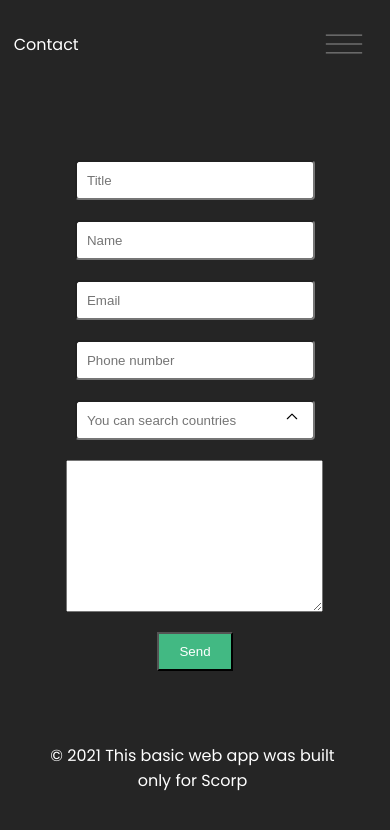
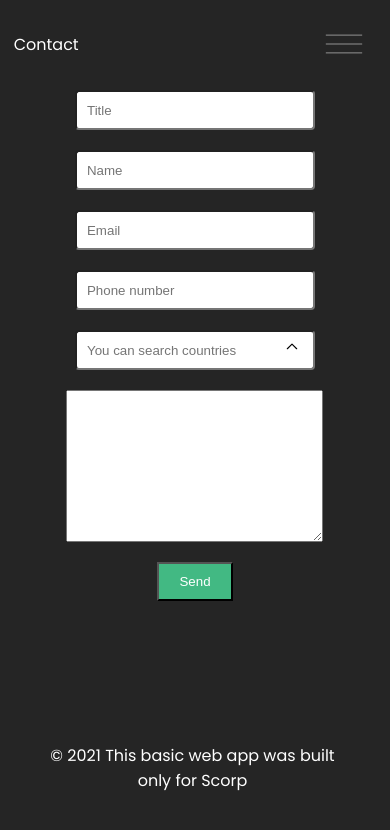
Before and after one commit to ahmetayyildiz66/scorp-task, a Vue app: page /contact in a window 390 px wide. Shown: the top 830 px of the page. Built offline with nearby package versions, Linux system fonts and the light colour scheme.

Commit message:
tiny style change for mobile version

```diff
--- a/src/views/ContactPage.vue
+++ b/src/views/ContactPage.vue
@@ -150,6 +150,10 @@ export default {
 <style lang="scss" scoped>
 .contact {
   margin-top: 10rem;
+
+  @include respond(phone) {
+    margin-top: 3rem;
+  }
 }
 
 .form {
```
